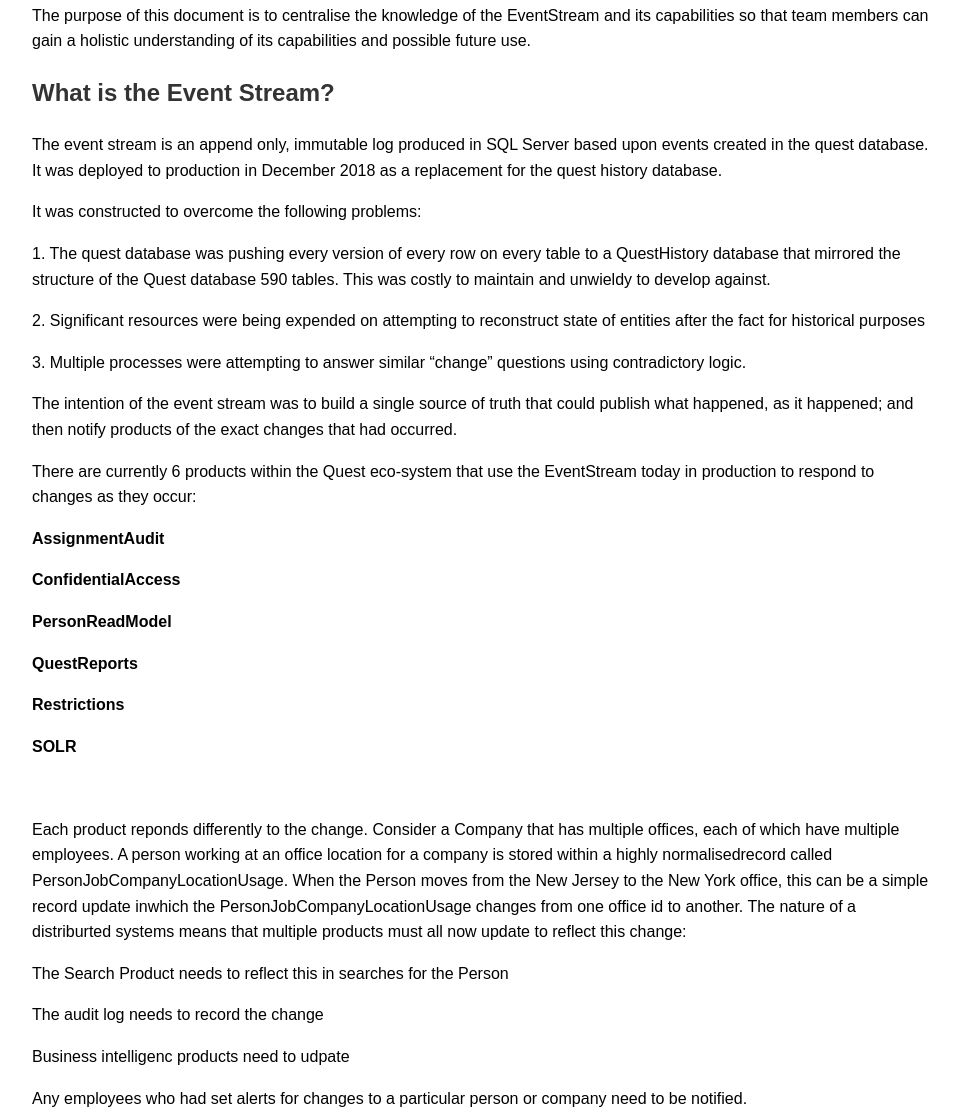
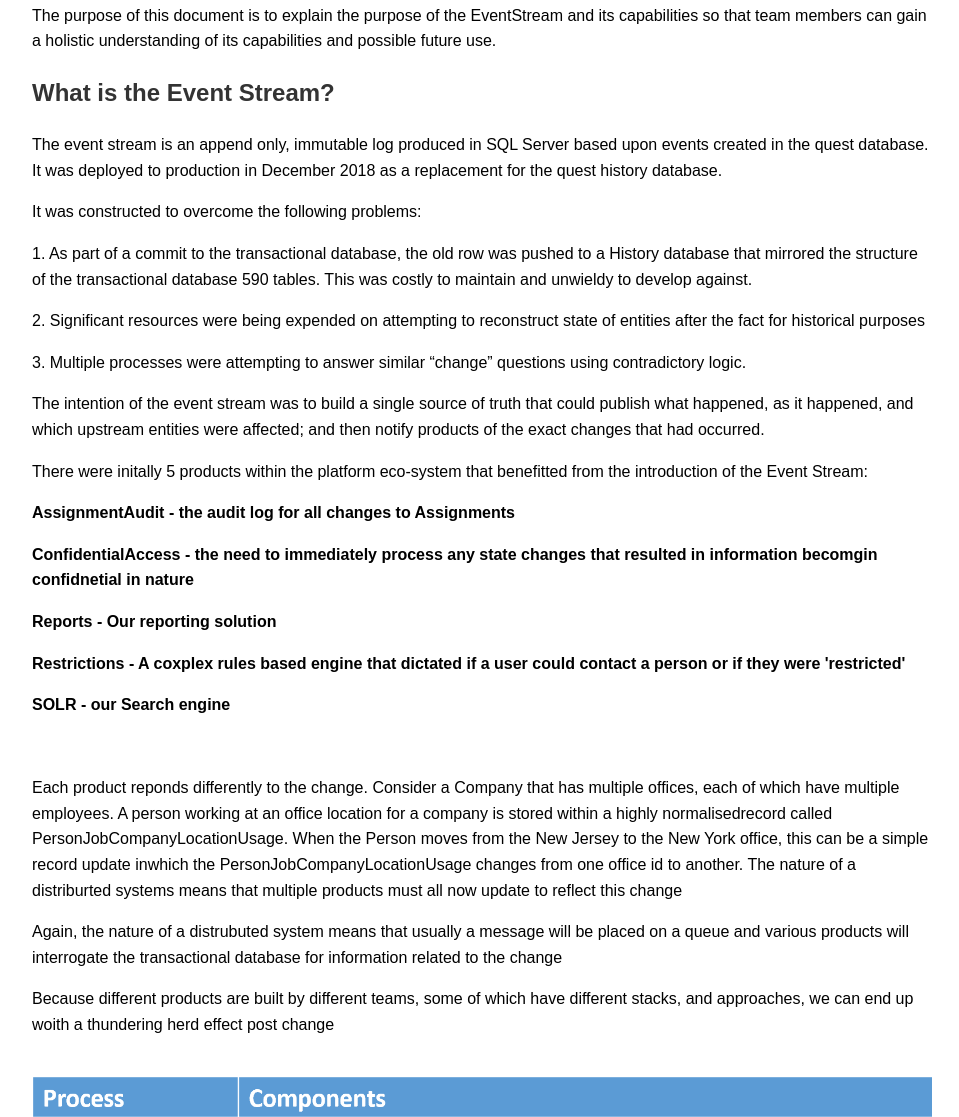
Before and after one commit to avandaleJohn/event-stream, a plain HTML site: page docs/index.html in a window 1280 px wide. Shown: the part 141-1258 px from the top of the page, without its empty margins (8-967 px from the left). Drawn offline with Linux system fonts and the light colour scheme.

Commit message:
updated text

```diff
--- a/docs/index.html
+++ b/docs/index.html
@@ -54,36 +54,32 @@
 <body>
 <br/>
 <h2>Purpose</h2>
-<p>The purpose of this document is to centralise the knowledge of the EventStream and its capabilities so that team members can gain a holistic understanding of its capabilities and possible future use.</p>
+<p>The purpose of this document is to explain the purpose of the EventStream and its capabilities so that team members can gain a holistic understanding of its capabilities and possible future use.</p>
 <h2>What is the Event Stream?</h2>
 <p>The event stream is an append only, immutable log produced in SQL Server based upon events created in the quest database. It was deployed to production in December 2018 as a replacement for the quest history database.</p>
 <p>It was constructed to overcome the following problems:</p>
-<p>1. The quest database was pushing every version of every row on every table to a QuestHistory database that mirrored the structure of the Quest database 590 tables.  This was costly to maintain and unwieldy to develop against.</p>
+<p>1. As part of a commit to the transactional database, the old row was pushed to a History database that mirrored the structure of the transactional database 590 tables.  This was costly to maintain and unwieldy to develop against.</p>
 <p>2. Significant resources were being expended on attempting to reconstruct state of entities after the fact for historical purposes</p>
 <p>3. Multiple processes were attempting to answer similar “change” questions using contradictory logic.</p>
-<p>The intention of the event stream was to build a single source of truth that could publish what happened, as it happened; and then notify products of the exact changes that had occurred.</p>
-<p>There are currently 6 products within the Quest eco-system that use the EventStream today in production to respond to changes as they occur:</p>
-<p><b>AssignmentAudit</b></p>
-<p><b>ConfidentialAccess</b></p>
-<p><b>PersonReadModel</b></p>
-<p><b>QuestReports</b></p>
-<p><b>Restrictions</b></p>
-<p><b>SOLR</b></p>
+<p>The intention of the event stream was to build a single source of truth that could publish what happened, as it happened, and which upstream entities were affected; and then notify products of the exact changes that had occurred.</p>
+
+<p>There were initally 5 products within the platform eco-system that benefitted from the introduction of the Event Stream:</p>
+
+<p><b>AssignmentAudit - the audit log for all changes to Assignments</b></p>
+<p><b>ConfidentialAccess - the need to immediately process any state changes that resulted in information becomgin confidnetial in nature</b></p>
+<p><b>Reports - Our reporting solution</b></p>
+<p><b>Restrictions - A coxplex rules based engine that dictated if a user could contact a person or if they were 'restricted'</b></p>
+<p><b>SOLR - our Search engine</b></p>
 <br/>
 
-<p>Each product reponds differently to the change. Consider a Company that has multiple offices, each of which have multiple employees. A person working at an office location for a company is stored within a highly normalisedrecord called PersonJobCompanyLocationUsage. When the Person moves from the New Jersey to the New York office, this can be a simple record update inwhich the PersonJobCompanyLocationUsage changes from one office id to another. The nature of a distriburted systems means that multiple products must all now update to reflect this change: </p>
-
-<p>The Search Product needs to reflect this in searches for the Person</p>
-<p>The audit log needs to record the change</p>
-<p>Business intelligenc products need to udpate</p>
-<p>Any employees who had set alerts for changes to a particular person or company need to be notified.</p>
+<p>Each product reponds differently to the change. Consider a Company that has multiple offices, each of which have multiple employees. A person working at an office location for a company is stored within a highly normalisedrecord called PersonJobCompanyLocationUsage. When the Person moves from the New Jersey to the New York office, this can be a simple record update inwhich the PersonJobCompanyLocationUsage changes from one office id to another. The nature of a distriburted systems means that multiple products must all now update to reflect this change </p>
 
 <p>Again, the nature of a distrubuted system means that usually a message will be placed on a queue and various products will interrogate the transactional database for information related to the change</p>
 <p>Because different products are built by different teams, some of which have different stacks, and approaches, we can end up woith a thundering herd effect post change</p>
 
-
 <img src="assets/post-processing-components.png" alt="Post Processing Components">
 
+<p>All of these processes executed in order to ask the same question. Which Company and Person(s) are affected by a change on a queue</p>
 
 <p>
     The current state of post-processing poses several significant challenges:
```
